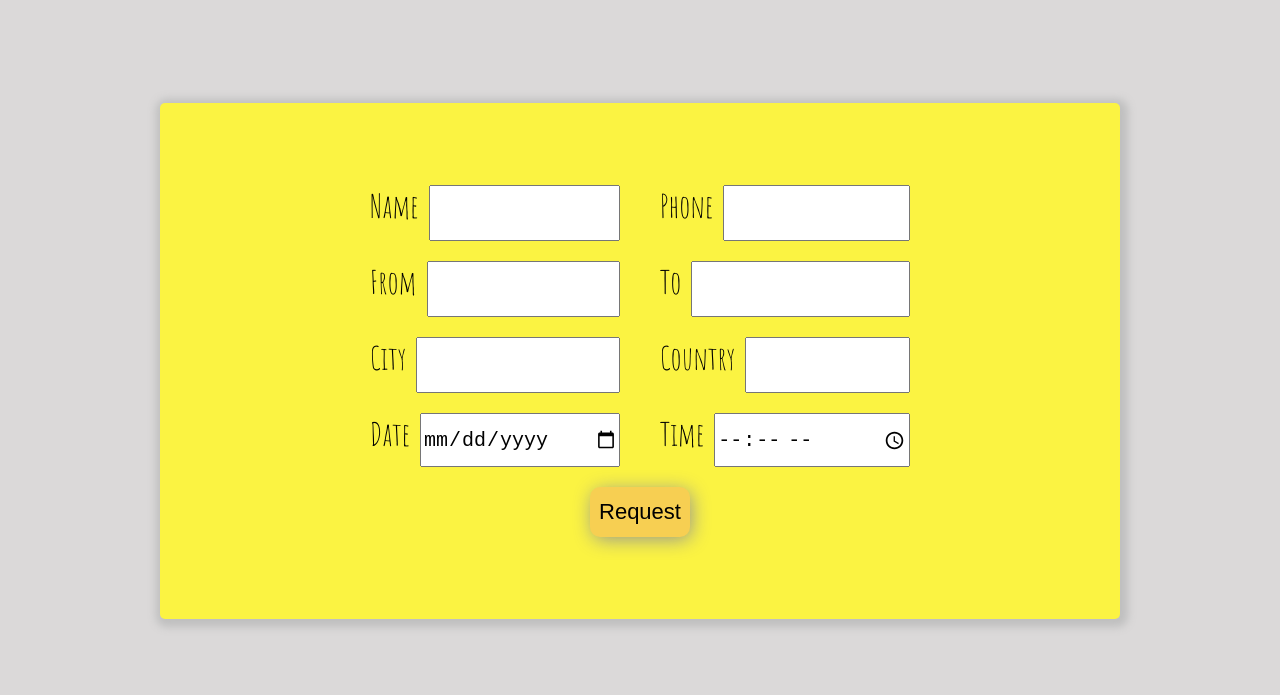
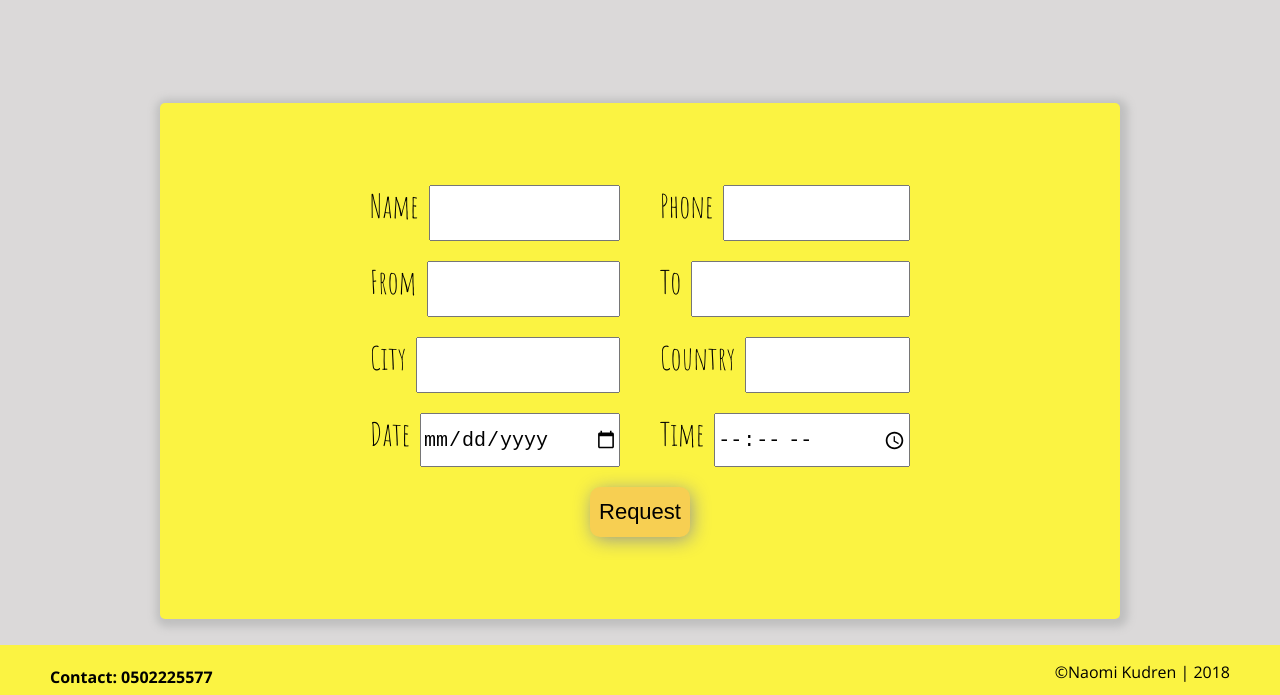
Before and after one commit to NaomiLea/shimmy, a website: page public/index.html in a window 1280 px wide. Shown: the part 105-800 px from the top of the page. Drawn offline with nearby package versions, Linux system fonts and the light colour scheme.

Commit message:
adding footer

```diff
--- a/public/index.html
+++ b/public/index.html
@@ -65,7 +65,10 @@
       </ul>
     </form>
   </div>
-
+  <footer>
+    <h4>Contact: 0502225577</h4>
+    <p>©Naomi Kudren | 2018</p>
+  </footer>
 </body>
 
 </html>
--- a/public/styles.css
+++ b/public/styles.css
@@ -117,6 +117,26 @@ ul {
   text-align: center;
 }
 
+footer {
+  height: 50px;
+  width: 100%;
+  background-color: #fbf342;
+  position: fixed;
+  bottom: 0;
+  margin-top: 20px;
+  left: 0;
+  display: flex;
+  justify-content: space-between;
+}
+
+footer p {
+  margin-right: 50px;
+}
+
+footer h4 {
+  margin-left: 50px;
+}
+
 @media only screen and (max-width: 768px) {
   input[type=text], input[type=date], input[type=time] {
     height: 50px;
```
